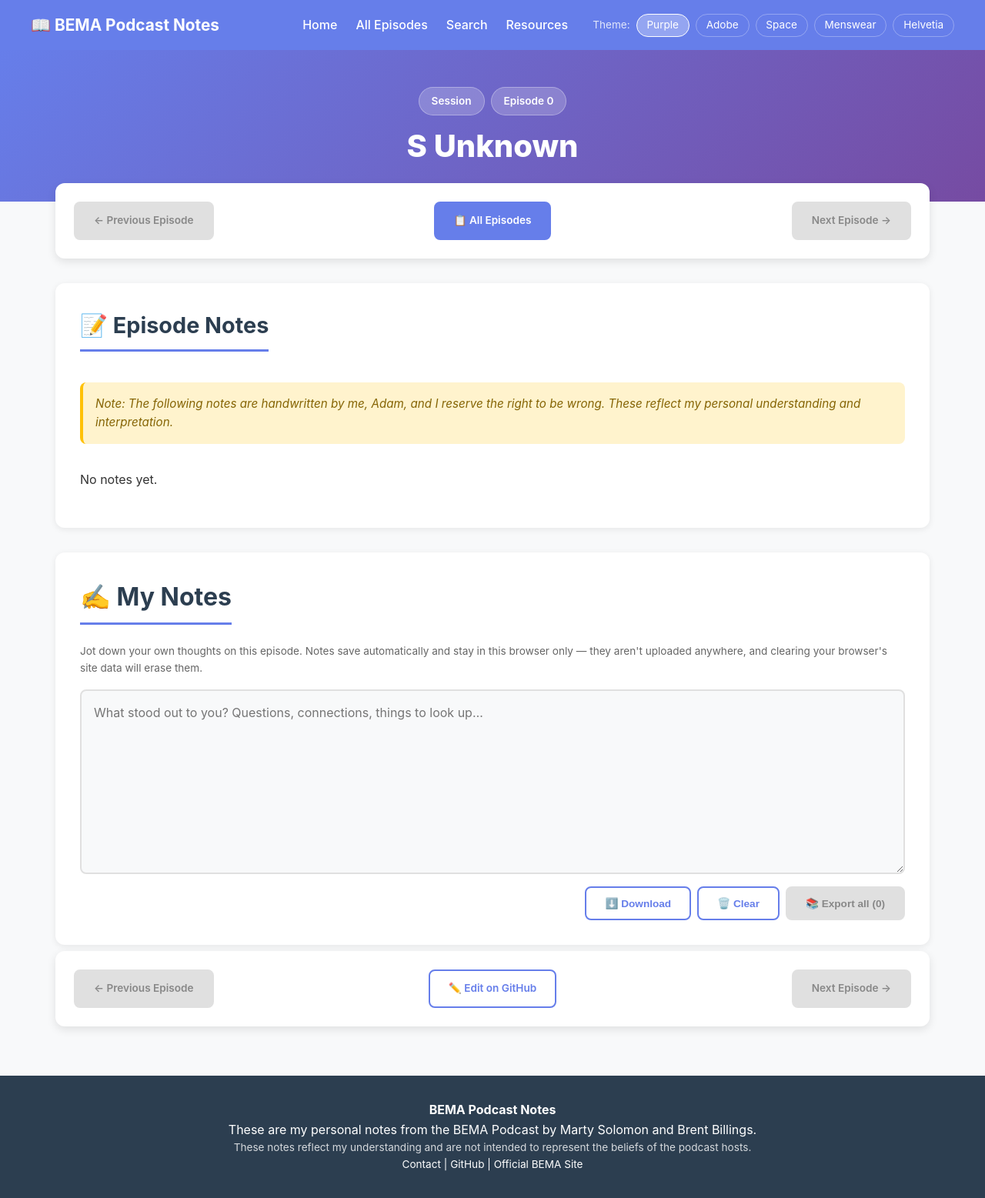
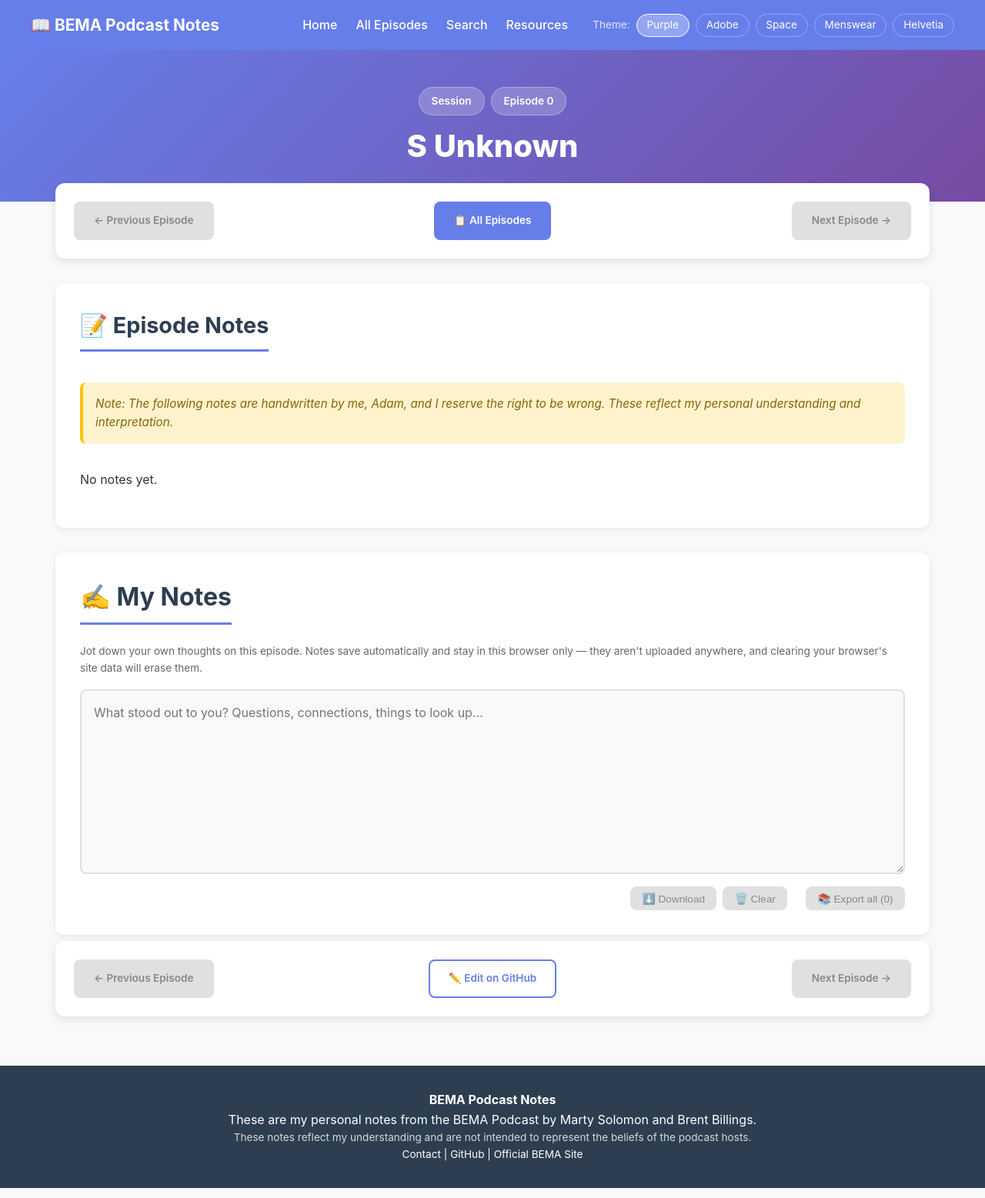
Before and after one commit to bema-podcast-notes/bema-podcast-notes.github.io, a Jekyll site: the page built from _session_1/0.md, in a window 1280 px wide. Shown: the whole page at 77% size. Built offline with Jekyll 4.4.1, drawn with Linux system fonts in a browser that asks for light colours.

Commit message:
Rework My Notes buttons
Lighter secondary styling, Clear muted until hover (then red), Export
all set apart from the this-note actions, and a tidy grid on phones.
Download and Clear are disabled while the note is empty.

Co-Authored-By: Claude Opus 5.5 <noreply@anthropic.com>

```diff
--- a/assets/css/episode.css
+++ b/assets/css/episode.css
@@ -238,7 +238,37 @@ html {
 .my-notes-actions {
     display: flex;
     flex-wrap: wrap;
+    align-items: center;
     gap: var(--spacing-xs);
+}
+
+/* Lighter than the page's main buttons: these are secondary tools */
+.my-notes-actions .btn {
+    padding: 0.4rem 0.9rem;
+    border-width: 1px;
+    font-size: var(--font-size-sm);
+    font-weight: var(--font-weight-medium);
+}
+
+.my-notes-actions .btn:hover {
+    transform: none;
+}
+
+/* Clear is destructive: muted until hovered, then red */
+.my-notes-actions [data-notes-action="clear"] {
+    color: var(--color-text-tertiary);
+    border-color: var(--color-border-light);
+}
+
+.my-notes-actions [data-notes-action="clear"]:hover {
+    background: var(--color-accent-red-light);
+    color: var(--color-accent-red-dark);
+    border-color: var(--color-accent-red);
+}
+
+/* Export all covers every episode, so set it apart from the this-note actions */
+.my-notes-actions [data-notes-action="export-all"] {
+    margin-left: var(--spacing-sm);
 }
 
 /* Matches .btn-disabled in common.css */
@@ -247,7 +277,6 @@ html {
     color: var(--color-text-light);
     border-color: var(--color-bg-gray);
     cursor: not-allowed;
-    transform: none;
 }
 
 .visually-hidden {
@@ -330,6 +359,27 @@ html {
     }
 }
 
+@media (max-width: 480px) {
+    .my-notes-footer {
+        flex-direction: column;
+        align-items: stretch;
+    }
+
+    .my-notes-actions {
+        display: grid;
+        grid-template-columns: 1fr 1fr;
+    }
+
+    .my-notes-actions .btn {
+        padding: 0.55rem 0.5rem;
+    }
+
+    .my-notes-actions [data-notes-action="export-all"] {
+        grid-column: 1 / -1;
+        margin-left: 0;
+    }
+}
+
 /* Print Styles */
 @media print {
     .header,
--- a/assets/js/my-notes.js
+++ b/assets/js/my-notes.js
@@ -20,6 +20,8 @@
     const status = section.querySelector('.my-notes-status');
     const storageKey = STORAGE_PREFIX + section.dataset.notesKey;
     const title = section.dataset.notesTitle || document.title;
+    const downloadBtn = section.querySelector('[data-notes-action="download"]');
+    const clearBtn = section.querySelector('[data-notes-action="clear"]');
     const exportAllBtn = section.querySelector('[data-notes-action="export-all"]');
     let saveTimer = null;
 
@@ -143,6 +145,13 @@
         saveFile('bema-my-notes-' + today.toISOString().slice(0, 10) + '.md', lines.join('\n'));
     }
 
+    // Download and Clear only make sense once this episode has a note
+    function updateNoteButtons() {
+        const empty = textarea.value.trim() === '';
+        downloadBtn.disabled = empty;
+        clearBtn.disabled = empty;
+    }
+
     function updateExportAllCount() {
         const count = loadAllNotes().length;
         exportAllBtn.textContent = '📚 Export all (' + count + ')';
@@ -159,6 +168,7 @@
         saveTimer = null;
         textarea.value = '';
         save('');
+        updateNoteButtons();
     }
 
     function init() {
@@ -176,6 +186,7 @@
         }
 
         textarea.addEventListener('input', function() {
+            updateNoteButtons();
             clearTimeout(saveTimer);
             status.textContent = 'Saving…';
             saveTimer = setTimeout(function() {
@@ -199,11 +210,13 @@
             const updated = load();
             textarea.value = updated ? updated.text : '';
             setStatus(updated && updated.updated);
+            updateNoteButtons();
         });
 
-        section.querySelector('[data-notes-action="download"]').addEventListener('click', download);
-        section.querySelector('[data-notes-action="clear"]').addEventListener('click', clear);
+        downloadBtn.addEventListener('click', download);
+        clearBtn.addEventListener('click', clear);
         exportAllBtn.addEventListener('click', exportAll);
+        updateNoteButtons();
         updateExportAllCount();
     }
 
```
